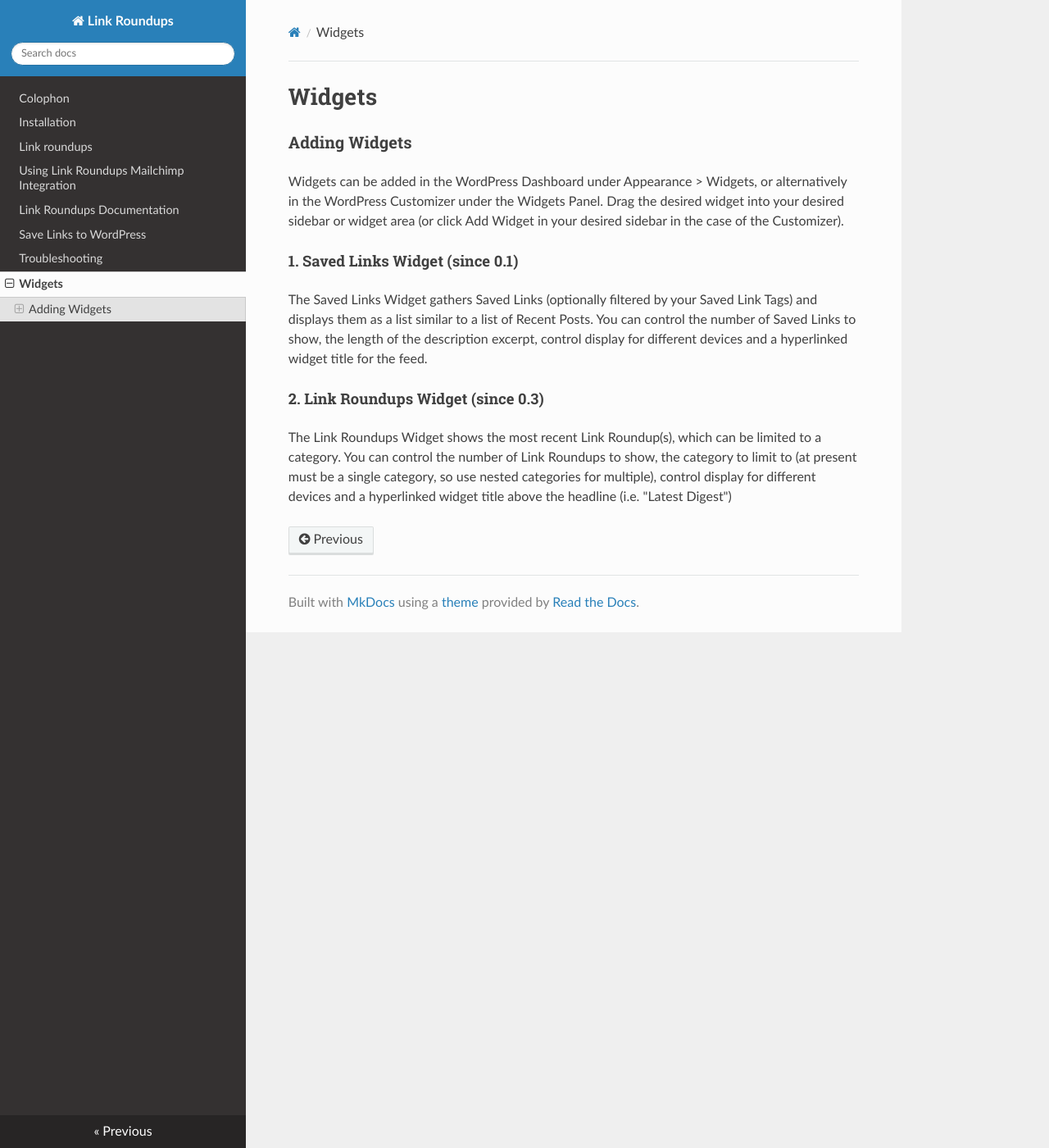
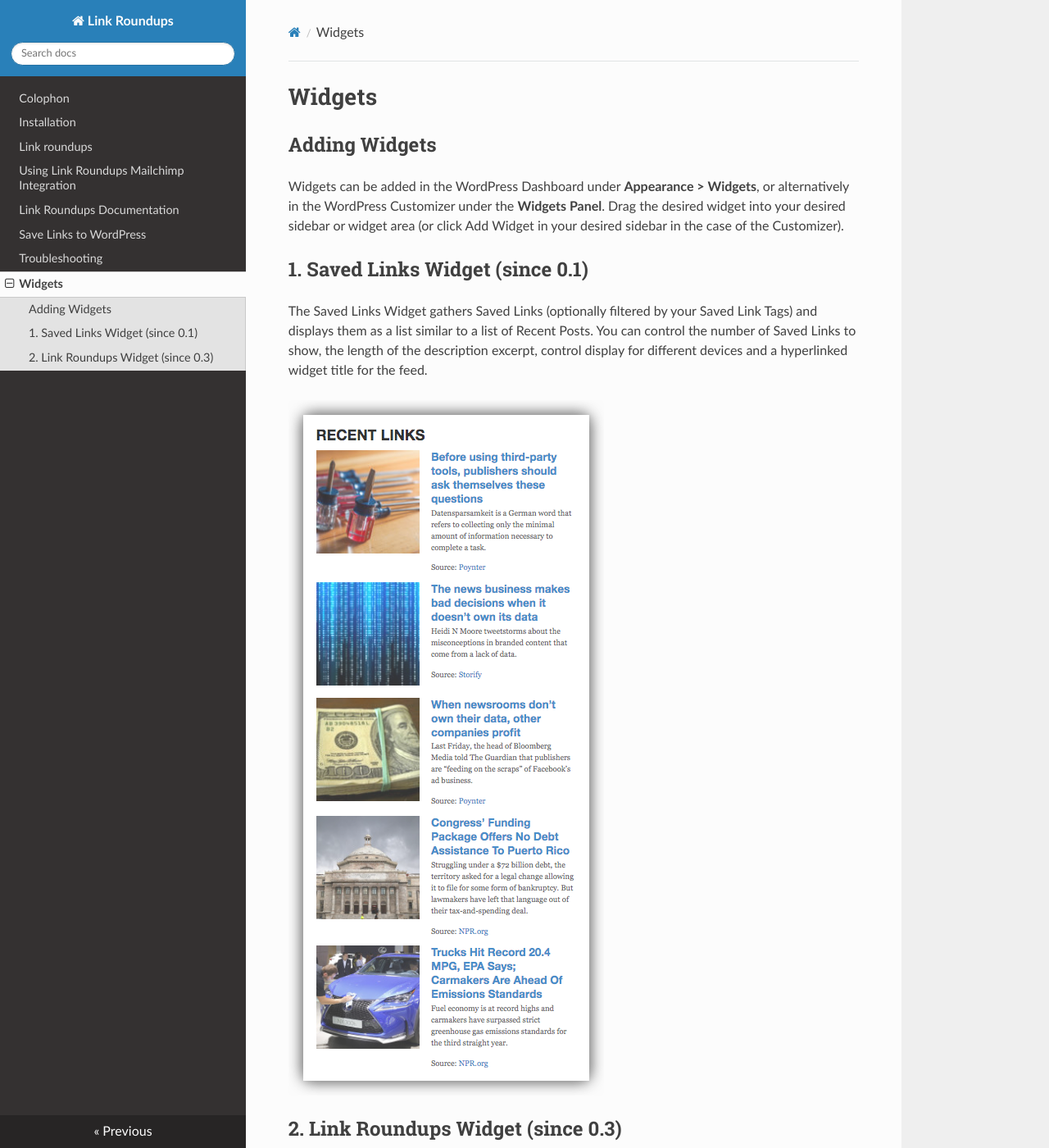
Before and after one commit to INN/link-roundups, an MkDocs documentation site: the page built from docs/widgets.md, in a window 1280 px wide and 1400 px high. Shown: the whole window at 82% size. Built offline with MkDocs 1.6.1, drawn with Linux system fonts in a browser that asks for light colours; nearby versions of some CDN libraries; some of the changed text lies outside the part shown.

Commit message:
revamp widgets page

```diff
--- a/docs/widgets.md
+++ b/docs/widgets.md
@@ -1,13 +1,19 @@
 # Widgets
 
-### Adding Widgets
+## Adding Widgets
 
-Widgets can be added in the WordPress Dashboard under Appearance > Widgets, or alternatively in the WordPress Customizer under the Widgets Panel. Drag the desired widget into your desired sidebar or widget area (or click Add Widget in your desired sidebar in the case of the Customizer).
+Widgets can be added in the WordPress Dashboard under **Appearance > Widgets**, or alternatively in the WordPress Customizer under the **Widgets Panel**. Drag the desired widget into your desired sidebar or widget area (or click Add Widget in your desired sidebar in the case of the Customizer).
 
-#### 1. Saved Links Widget (since 0.1)
+## 1. Saved Links Widget (since 0.1)
 
 The Saved Links Widget gathers Saved Links (optionally filtered by your Saved Link Tags) and displays them as a list similar to a list of Recent Posts. You can control the number of Saved Links to show, the length of the description excerpt, control display for different devices and a hyperlinked widget title for the feed.
 
-#### 2. Link Roundups Widget (since 0.3)
+![Saved Links Widget on a post page](./img/recent-links-sidebar.png)
 
-The Link Roundups Widget shows the most recent Link Roundup(s), which can be limited to a category. You can control the number of Link Roundups to show, the category to limit to (at present must be a single category, so use nested categories for multiple), control display for different devices and a hyperlinked widget title above the headline (i.e. "Latest Digest")
+## 2. Link Roundups Widget (since 0.3)
+
+After creating one or more Link Roundups, you can use the Link Roundups Widget to create links to your Link Roundups. The Link Roundups Widget shows the most recent Link Roundup(s), which can be limited to a category.
+
+![Link Roundups widget displayed in a sidebar](./img/link-roundups-widget-in-sidebar.png)
+
+Widget options include filtering display of Link Roundups by Category, changing the default Title of "Recent Link Roundups," and adding a link and URL at the bottom of the widget.
```
Also changed, not shown: docs/img/link-roundups-widget-in-sidebar.png (added).
